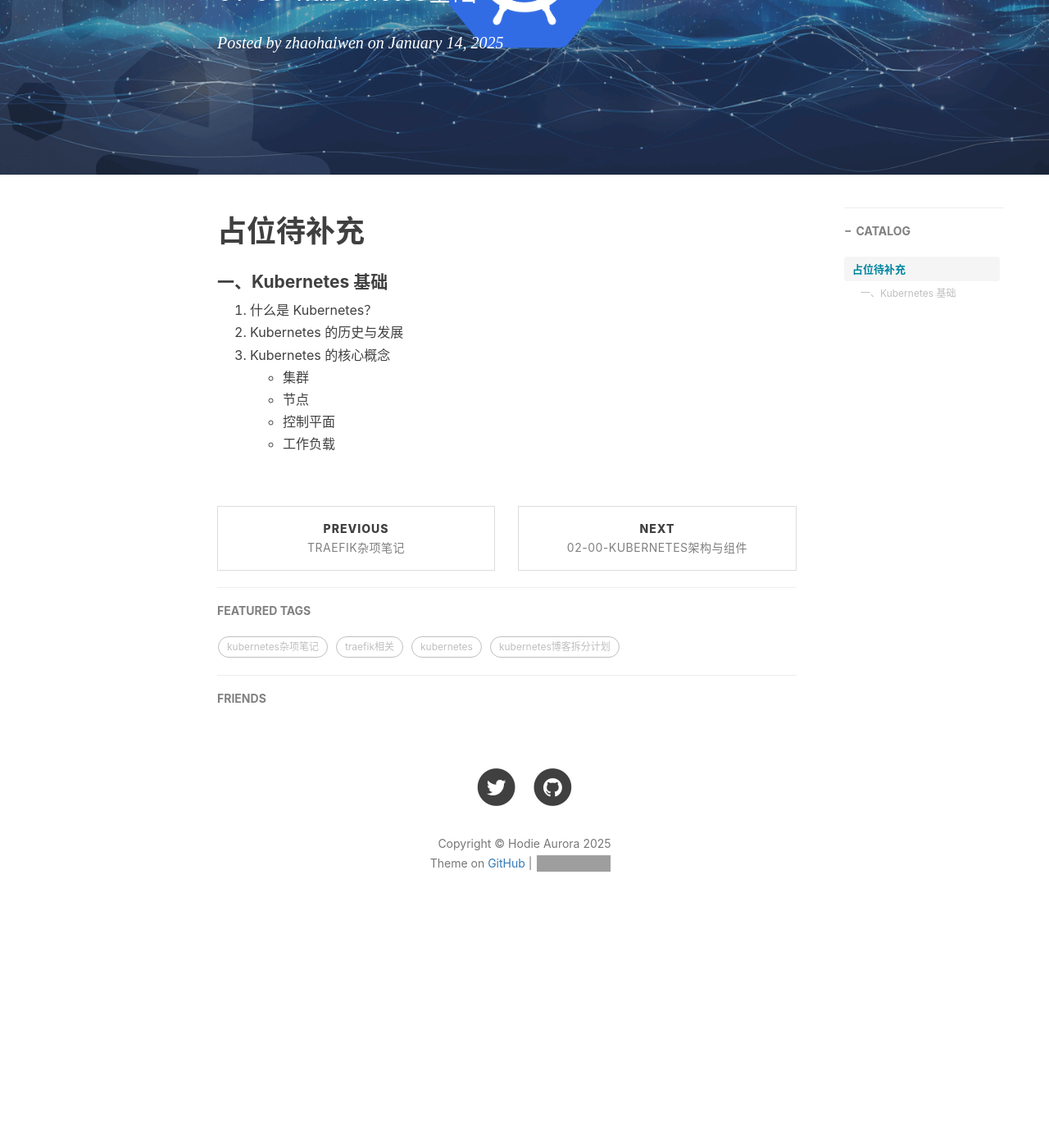
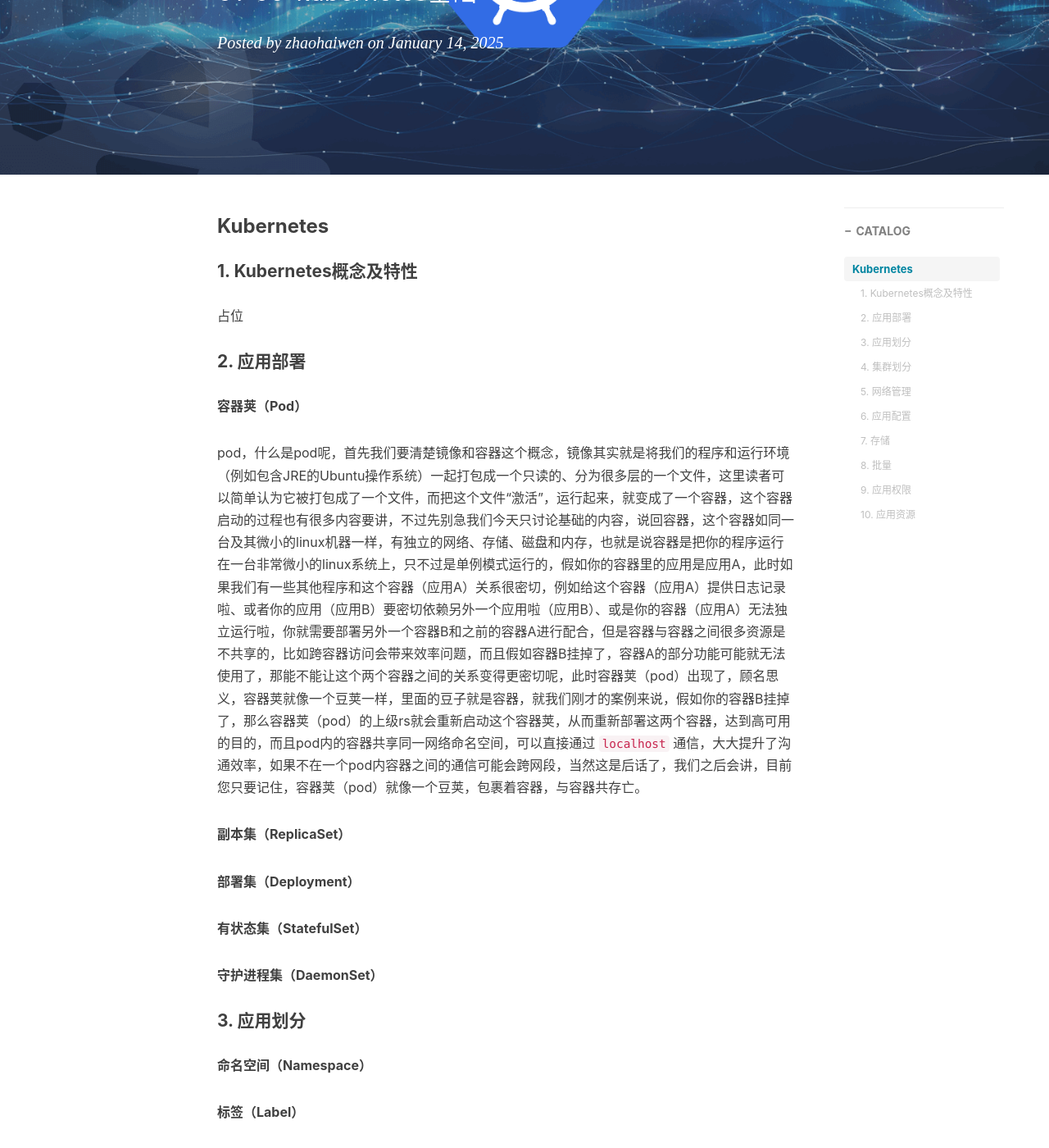
Before and after one commit to hodie-aurora/hodie-aurora.github.io, a Jekyll site: the page built from _posts/2015-01-14-01-00-kubernetes基础.md, in a window 1280 px wide and 1400 px high, scrolled down 310 px. Shown: the whole window at 82% size. Built offline with Jekyll 4.4.1, drawn with Linux system fonts in a browser that asks for light colours; nearby versions of some CDN libraries; comment, search, counter and statistics services are not loaded; before the commit the page ends 1467 px from its top, so only the background shows below that; some of the changed text lies outside the part shown; grey boxes are pictures that could not be loaded.

Commit message:
intorduce pod

```diff
--- a/_posts/2015-01-14-01-00-kubernetes基础.md
+++ b/_posts/2015-01-14-01-00-kubernetes基础.md
@@ -9,14 +9,104 @@ catalog: true 					# 是否归档
 tags:						#标签
     - kubernetes
 ---
-# 占位待补充
+### Kubernetes
 
-#### 一、Kubernetes 基础
+#### 1. Kubernetes概念及特性
 
-1. 什么是 Kubernetes？
-2. Kubernetes 的历史与发展
-3. Kubernetes 的核心概念
-   - 集群
-   - 节点
-   - 控制平面
-   - 工作负载
+占位
+
+#### 2. 应用部署
+
+**容器荚（Pod）**
+
+pod，什么是pod呢，首先我们要清楚镜像和容器这个概念，镜像其实就是将我们的程序和运行环境（例如包含JRE的Ubuntu操作系统）一起打包成一个只读的、分为很多层的一个文件，这里读者可以简单认为它被打包成了一个文件，而把这个文件“激活”，运行起来，就变成了一个容器，这个容器启动的过程也有很多内容要讲，不过先别急我们今天只讨论基础的内容，说回容器，这个容器如同一台及其微小的linux机器一样，有独立的网络、存储、磁盘和内存，也就是说容器是把你的程序运行在一台非常微小的linux系统上，只不过是单例模式运行的，假如你的容器里的应用是应用A，此时如果我们有一些其他程序和这个容器（应用A）关系很密切，例如给这个容器（应用A）提供日志记录啦、或者你的应用（应用B）要密切依赖另外一个应用啦（应用B）、或是你的容器（应用A）无法独立运行啦，你就需要部署另外一个容器B和之前的容器A进行配合，但是容器与容器之间很多资源是不共享的，比如跨容器访问会带来效率问题，而且假如容器B挂掉了，容器A的部分功能可能就无法使用了，那能不能让这个两个容器之间的关系变得更密切呢，此时容器荚（pod）出现了，顾名思义，容器荚就像一个豆荚一样，里面的豆子就是容器，就我们刚才的案例来说，假如你的容器B挂掉了，那么容器荚（pod）的上级rs就会重新启动这个容器荚，从而重新部署这两个容器，达到高可用的目的，而且pod内的容器共享同一网络命名空间，可以直接通过 `localhost` 通信，大大提升了沟通效率，如果不在一个pod内容器之间的通信可能会跨网段，当然这是后话了，我们之后会讲，目前您只要记住，容器荚（pod）就像一个豆荚，包裹着容器，与容器共存亡。
+
+**副本集（ReplicaSet）**
+
+
+**部署集（Deployment）**
+
+
+**有状态集（StatefulSet）**
+
+
+**守护进程集（DaemonSet）**
+
+
+#### 3. 应用划分
+
+**命名空间（Namespace）**
+
+
+**标签（Label）**
+
+
+**注解（Annotation）**
+
+
+**选择器（Selector）**
+
+
+#### 4. 集群划分
+
+**Master**
+
+
+**Node**
+
+
+#### 5. 网络管理
+
+**服务（Service）**
+
+
+**入口控制器（Ingress Controller）**
+
+
+#### 6. 应用配置
+
+**配置管理（ConfigMap）**
+
+
+**密钥管理（Secret）**
+
+
+#### 7. 存储
+
+**存储卷（Volume）**
+
+
+**持久化存储卷（PersistentVolume, PV）**
+
+
+**持久化存储卷声明（PersistentVolumeClaim, PVC）**
+
+
+#### 8. 批量
+
+**任务（Job）**
+
+
+**定时任务（CronJob）**
+
+
+#### 9. 应用权限
+
+**角色权限控制（RBAC）**
+
+
+**服务账号（Service Accounts）**
+
+
+**安全上下文（Security Context）**
+
+
+#### 10. 应用资源
+
+**资源限额（Resource Quotas）**
+
+
+**污点和容忍**
+
+
+**横向Pod扩展器（Horizontal Pod Autoscaler, HPA）**
```
